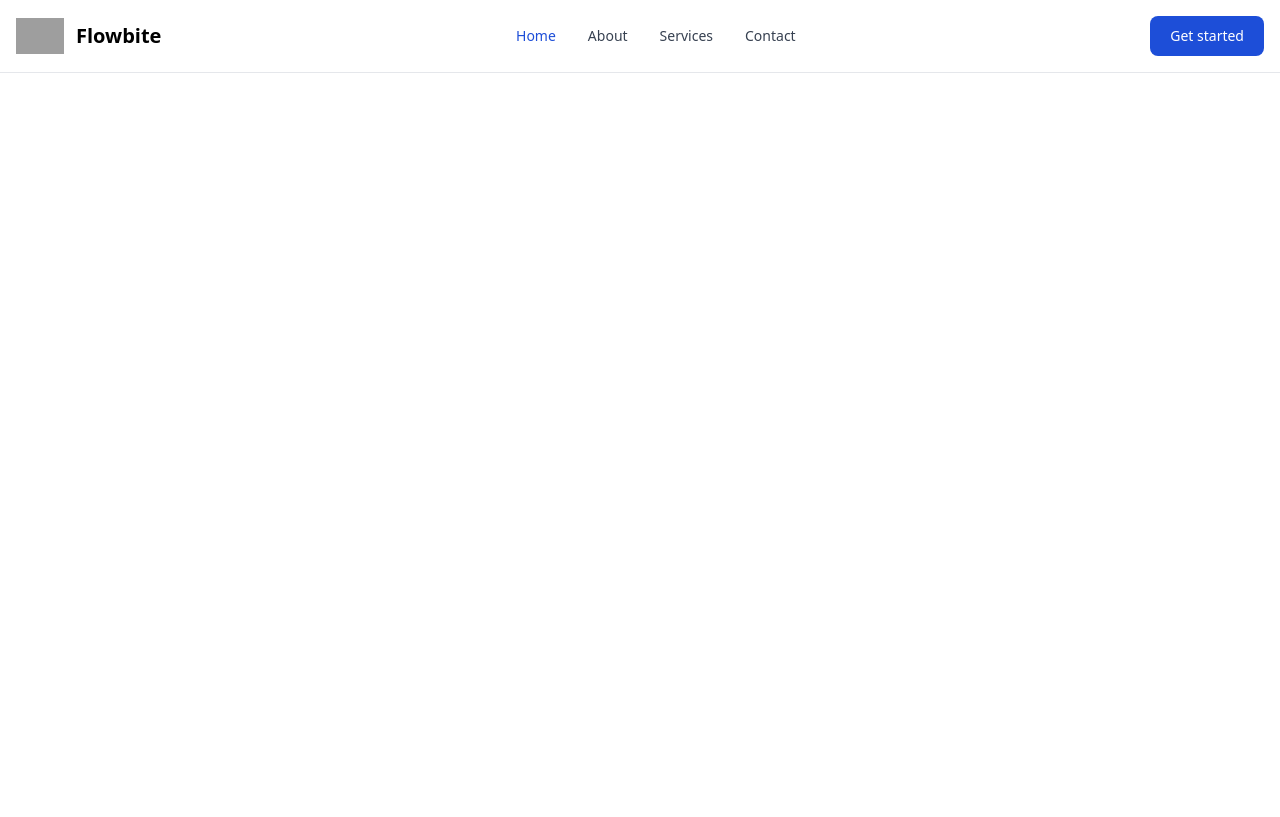
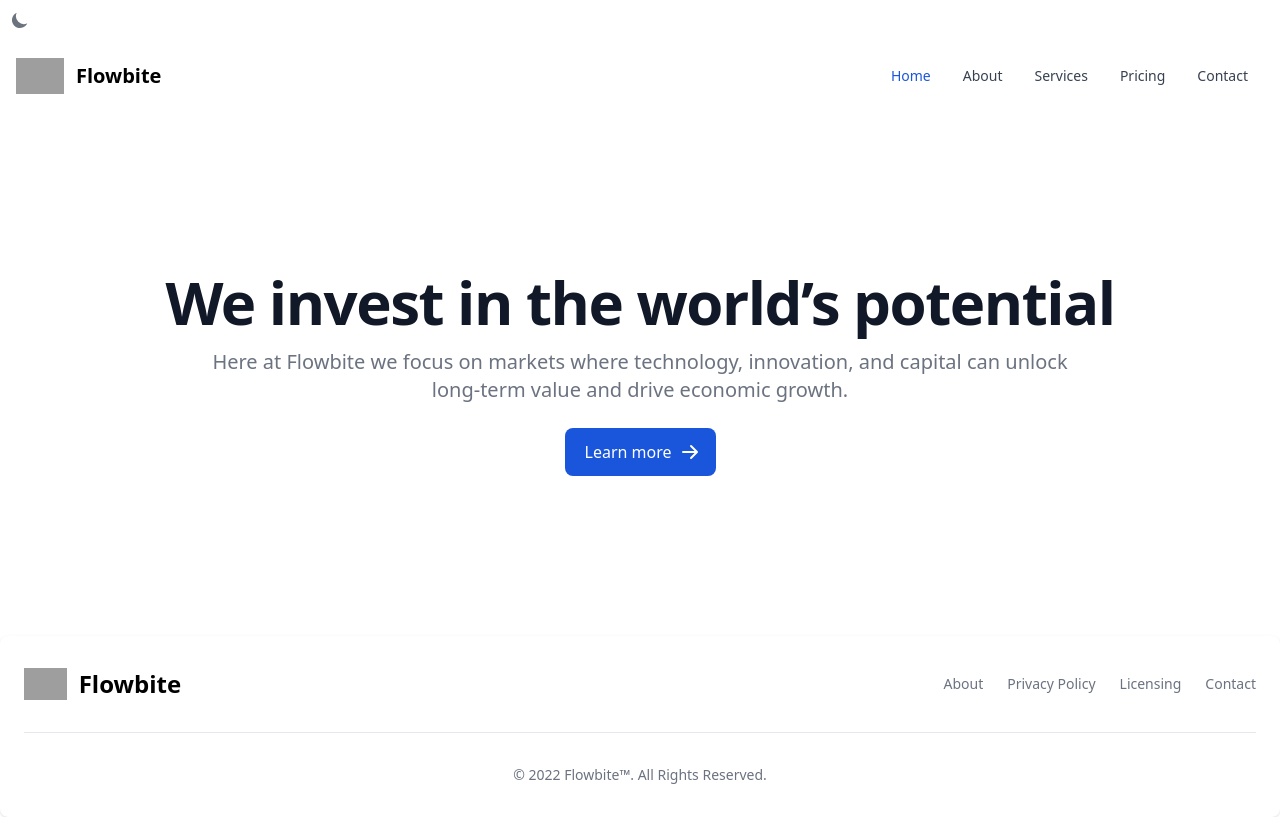
Before and after one commit to bishalbashyal33/Tailwind-Components, a React (Create React App) app: page / in a window 1280 px wide. Built offline with nearby package versions, Linux system fonts and the light colour scheme; grey boxes are pictures that could not be loaded.

Commit message:
Tailwind Flowbite Homepage Completed

```diff
--- a/package.json
+++ b/package.json
@@ -7,6 +7,7 @@
     "@testing-library/react": "^13.4.0",
     "@testing-library/user-event": "^13.5.0",
     "autoprefixer": "^10.4.13",
+    "flowbite": "^1.5.5",
     "react": "^18.2.0",
     "react-dom": "^18.2.0",
     "react-router-dom": "^6.6.1",
--- a/public/index.html
+++ b/public/index.html
@@ -25,10 +25,25 @@
       Learn how to configure a non-root public URL by running `npm run build`.
     -->
     <title>React App</title>
+    <script>
+      // On page load or when changing themes, best to add inline in `head` to avoid FOUC
+      if (localStorage.getItem('color-theme') === 'dark' || (!('color-theme' in localStorage) && window.matchMedia('(prefers-color-scheme: dark)').matches)) {
+          document.documentElement.classList.add('dark');
+      } else {
+          document.documentElement.classList.remove('dark')
+      }
+  </script>
   </head>
   <body>
+
+    <button id="theme-toggle" type="button" class="text-gray-500 dark:text-gray-400 hover:bg-gray-100 dark:hover:bg-gray-700 focus:outline-none focus:ring-4 focus:ring-gray-200 dark:focus:ring-gray-700 rounded-lg text-sm p-2.5">
+      <svg id="theme-toggle-dark-icon" class="hidden w-5 h-5" fill="currentColor" viewBox="0 0 20 20" xmlns="http://www.w3.org/2000/svg"><path d="M17.293 13.293A8 8 0 016.707 2.707a8.001 8.001 0 1010.586 10.586z"></path></svg>
+      <svg id="theme-toggle-light-icon" class="hidden w-5 h-5" fill="currentColor" viewBox="0 0 20 20" xmlns="http://www.w3.org/2000/svg"><path d="M10 2a1 1 0 011 1v1a1 1 0 11-2 0V3a1 1 0 011-1zm4 8a4 4 0 11-8 0 4 4 0 018 0zm-.464 4.95l.707.707a1 1 0 001.414-1.414l-.707-.707a1 1 0 00-1.414 1.414zm2.12-10.607a1 1 0 010 1.414l-.706.707a1 1 0 11-1.414-1.414l.707-.707a1 1 0 011.414 0zM17 11a1 1 0 100-2h-1a1 1 0 100 2h1zm-7 4a1 1 0 011 1v1a1 1 0 11-2 0v-1a1 1 0 011-1zM5.05 6.464A1 1 0 106.465 5.05l-.708-.707a1 1 0 00-1.414 1.414l.707.707zm1.414 8.486l-.707.707a1 1 0 01-1.414-1.414l.707-.707a1 1 0 011.414 1.414zM4 11a1 1 0 100-2H3a1 1 0 000 2h1z" fill-rule="evenodd" clip-rule="evenodd"></path></svg>
+  </button>
     <noscript>You need to enable JavaScript to run this app.</noscript>
-    <div id="root"></div>
+    <div id="root">
+
+    </div>
     <!--
       This HTML file is a template.
       If you open it directly in the browser, you will see an empty page.
@@ -39,5 +54,48 @@
       To begin the development, run `npm start` or `yarn start`.
       To create a production bundle, use `npm run build` or `yarn build`.
     -->
+<!--  -->
+<script>
+  var themeToggleDarkIcon = document.getElementById('theme-toggle-dark-icon');
+var themeToggleLightIcon = document.getElementById('theme-toggle-light-icon');
+
+// Change the icons inside the button based on previous settings
+if (localStorage.getItem('color-theme') === 'dark' || (!('color-theme' in localStorage) && window.matchMedia('(prefers-color-scheme: dark)').matches)) {
+    themeToggleLightIcon.classList.remove('hidden');
+} else {
+    themeToggleDarkIcon.classList.remove('hidden');
+}
+
+var themeToggleBtn = document.getElementById('theme-toggle');
+
+themeToggleBtn.addEventListener('click', function() {
+
+    // toggle icons inside button
+    themeToggleDarkIcon.classList.toggle('hidden');
+    themeToggleLightIcon.classList.toggle('hidden');
+
+    // if set via local storage previously
+    if (localStorage.getItem('color-theme')) {
+        if (localStorage.getItem('color-theme') === 'light') {
+            document.documentElement.classList.add('dark');
+            localStorage.setItem('color-theme', 'dark');
+        } else {
+            document.documentElement.classList.remove('dark');
+            localStorage.setItem('color-theme', 'light');
+        }
+
+    // if NOT set via local storage previously
+    } else {
+        if (document.documentElement.classList.contains('dark')) {
+            document.documentElement.classList.remove('dark');
+            localStorage.setItem('color-theme', 'light');
+        } else {
+            document.documentElement.classList.add('dark');
+            localStorage.setItem('color-theme', 'dark');
+        }
+    }
+
+});
+</script>
   </body>
 </html>
--- a/src/App.js
+++ b/src/App.js
@@ -1,30 +1,22 @@
 import MyButton from "./components/button";
 import Navbar from "./components/navbar";
+import HeroSection from "./components/herosection";
 import {
   BrowserRouter as Router,
   Routes,
   Route,
   Link
 } from 'react-router-dom';
+import Footer from "./components/footer";
+
 
 export default function App() {
   return (
-    <>
-      <Router>
-       <Navbar/>
+   <>
 
-       <Routes>
-
-       {/* <Route path='/get-started' element={<GetStarted/>} />
-       <Route path='/upload-page' element={<UploadPageSection/>} />
-       <Route path='/' element={<Home/>} />
-       <Route path='/extraction-status' element={<ExtractionStatus/>} />
-       <Route path='/signup-page' element={<SignupPageSection/>} />
-       <Route path='/login-page' element={<LoginPageSection/>} /> */}
-
-
-       </Routes>
-      </Router>
-     </>
+   <Navbar />
+   <HeroSection/>
+   <Footer/>
+   </>
   );
 }
--- a/src/components/button.js
+++ b/src/components/button.js
@@ -2,10 +2,14 @@
 import React from 'react';
 
 function MyButton(props) {
+
   return (
-    <button class="bg-transparent hover:bg-blue-500 text-blue-700 font-semibold hover:text-white py-2 px-4 border border-blue-500 hover:border-transparent rounded">
-    Button
+
+    <button id="theme-toggle" type="button" class="text-gray-500 dark:text-gray-400 hover:bg-gray-100 dark:hover:bg-gray-700 focus:outline-none focus:ring-4 focus:ring-gray-200 dark:focus:ring-gray-700 rounded-lg text-sm p-2.5">
+      <svg id="theme-toggle-dark-icon" class="hidden w-5 h-5" fill="currentColor" viewBox="0 0 20 20" xmlns="http://www.w3.org/2000/svg"><path d="M17.293 13.293A8 8 0 016.707 2.707a8.001 8.001 0 1010.586 10.586z"></path></svg>
+      <svg id="theme-toggle-light-icon" class="hidden w-5 h-5" fill="currentColor" viewBox="0 0 20 20" xmlns="http://www.w3.org/2000/svg"><path d="M10 2a1 1 0 011 1v1a1 1 0 11-2 0V3a1 1 0 011-1zm4 8a4 4 0 11-8 0 4 4 0 018 0zm-.464 4.95l.707.707a1 1 0 001.414-1.414l-.707-.707a1 1 0 00-1.414 1.414zm2.12-10.607a1 1 0 010 1.414l-.706.707a1 1 0 11-1.414-1.414l.707-.707a1 1 0 011.414 0zM17 11a1 1 0 100-2h-1a1 1 0 100 2h1zm-7 4a1 1 0 011 1v1a1 1 0 11-2 0v-1a1 1 0 011-1zM5.05 6.464A1 1 0 106.465 5.05l-.708-.707a1 1 0 00-1.414 1.414l.707.707zm1.414 8.486l-.707.707a1 1 0 01-1.414-1.414l.707-.707a1 1 0 011.414 1.414zM4 11a1 1 0 100-2H3a1 1 0 000 2h1z" fill-rule="evenodd" clip-rule="evenodd"></path></svg>
   </button>
+
   );
 }
 
--- /dev/null
+++ b/src/components/footer.js
@@ -0,0 +1,40 @@
+
+
+
+import React from 'react';
+
+function Footer(props) {
+
+  return (
+    <footer class="p-4 bg-white rounded-lg shadow md:px-6 md:py-8 dark:bg-gray-900">
+    <div class="sm:flex sm:items-center sm:justify-between">
+        <a href="https://flowbite.com/" class="flex items-center mb-4 sm:mb-0">
+            <img src="https://flowbite.com/docs/images/logo.svg" class="mr-3 h-8" alt="Flowbite Logo" />
+            <span class="self-center text-2xl font-semibold whitespace-nowrap dark:text-white">Flowbite</span>
+        </a>
+        <ul class="flex flex-wrap items-center mb-6 text-sm text-gray-500 sm:mb-0 dark:text-gray-400">
+            <li>
+                <a href="#" class="mr-4 hover:underline md:mr-6 ">About</a>
+            </li>
+            <li>
+                <a href="#" class="mr-4 hover:underline md:mr-6">Privacy Policy</a>
+            </li>
+            <li>
+                <a href="#" class="mr-4 hover:underline md:mr-6 ">Licensing</a>
+            </li>
+            <li>
+                <a href="#" class="hover:underline">Contact</a>
+            </li>
+        </ul>
+    </div>
+    <hr class="my-6 border-gray-200 sm:mx-auto dark:border-gray-700 lg:my-8" />
+    <span class="block text-sm text-gray-500 sm:text-center dark:text-gray-400">© 2022 <a href="https://flowbite.com/" class="hover:underline">Flowbite™</a>. All Rights Reserved.
+    </span>
+</footer>
+
+
+
+  );
+}
+
+export default Footer;
--- /dev/null
+++ b/src/components/herosection.js
@@ -0,0 +1,21 @@
+
+import React from 'react';
+
+function MyButton(props) {
+
+  return (
+
+<div class="flex flex-wrap py-40 dark:bg-gray-800 justify-center "><h1 class="text-center mb-4 text-4xl font-extrabold tracking-tight leading-none text-gray-900 md:text-5xl lg:text-6xl dark:text-white">We invest in the world’s potential</h1>
+<p class=" text-center mb-6 text-lg font-normal text-gray-500 lg:text-xl  sm:px-16 xl:px-48 dark:text-gray-400">Here at Flowbite we focus on markets where technology, innovation, and capital can unlock long-term value and drive economic growth.</p>
+<div class="flex justify-center">
+<a href="#" class="inline-flex justify-center items-center py-3 px-5 text-base font-medium text-center text-white bg-blue-700 rounded-lg hover:bg-blue-800 focus:ring-4 focus:ring-blue-300 dark:focus:ring-blue-900">
+    Learn more
+    <svg class="ml-2 -mr-1 w-5 h-5" fill="currentColor" viewBox="0 0 20 20" xmlns="http://www.w3.org/2000/svg"><path fill-rule="evenodd" d="M10.293 3.293a1 1 0 011.414 0l6 6a1 1 0 010 1.414l-6 6a1 1 0 01-1.414-1.414L14.586 11H3a1 1 0 110-2h11.586l-4.293-4.293a1 1 0 010-1.414z" clip-rule="evenodd"></path></svg>
+</a>
+</div>
+</div>
+
+  );
+}
+
+export default MyButton;
--- a/src/components/navbar.js
+++ b/src/components/navbar.js
@@ -1,38 +1,43 @@
 
 import React from 'react';
+import MyButton from './button';
 function Navbar(props) {
     return (
-        <nav class="bg-white px-2 sm:px-4 py-2.5 dark:bg-gray-900 fixed w-full z-20 top-0 left-0 border-b border-gray-200 dark:border-gray-600">
+
+
+<nav class="bg-white border-gray-200 px-2 sm:px-4 py-2.5 rounded dark:bg-gray-900">
   <div class="container flex flex-wrap items-center justify-between mx-auto">
     <a href="https://flowbite.com/" class="flex items-center">
-            <img src="https://flowbite.com/docs/images/logo.svg" class="h-6 mr-3 sm:h-9" alt="Flowbite Logo"/>
+        <img src="https://flowbite.com/docs/images/logo.svg" class="h-6 mr-3 sm:h-9" alt="Flowbite Logo" />
         <span class="self-center text-xl font-semibold whitespace-nowrap dark:text-white">Flowbite</span>
     </a>
-        <div class="flex md:order-2">
-            <button type="button" class="text-white bg-blue-700 hover:bg-blue-800 focus:ring-4 focus:outline-none focus:ring-blue-300 font-medium rounded-lg text-sm px-5 py-2.5 text-center mr-3 md:mr-0 dark:bg-blue-600 dark:hover:bg-blue-700 dark:focus:ring-blue-800">Get started</button>
-            <button data-collapse-toggle="navbar-sticky" type="button" class="inline-flex items-center p-2 text-sm text-gray-500 rounded-lg md:hidden hover:bg-gray-100 focus:outline-none focus:ring-2 focus:ring-gray-200 dark:text-gray-400 dark:hover:bg-gray-700 dark:focus:ring-gray-600" aria-controls="navbar-sticky" aria-expanded="false">
+    <button data-collapse-toggle="navbar-default" type="button" class="inline-flex items-center p-2 ml-3 text-sm text-gray-500 rounded-lg md:hidden hover:bg-gray-100 focus:outline-none focus:ring-2 focus:ring-gray-200 dark:text-gray-400 dark:hover:bg-gray-700 dark:focus:ring-gray-600" aria-controls="navbar-default" aria-expanded="false">
       <span class="sr-only">Open main menu</span>
       <svg class="w-6 h-6" aria-hidden="true" fill="currentColor" viewBox="0 0 20 20" xmlns="http://www.w3.org/2000/svg"><path fill-rule="evenodd" d="M3 5a1 1 0 011-1h12a1 1 0 110 2H4a1 1 0 01-1-1zM3 10a1 1 0 011-1h12a1 1 0 110 2H4a1 1 0 01-1-1zM3 15a1 1 0 011-1h12a1 1 0 110 2H4a1 1 0 01-1-1z" clip-rule="evenodd"></path></svg>
     </button>
-        </div>
-        <div class="items-center justify-between hidden w-full md:flex md:w-auto md:order-1" id="navbar-sticky">
+    <div class="hidden w-full md:block md:w-auto" id="navbar-default">
       <ul class="flex flex-col p-4 mt-4 border border-gray-100 rounded-lg bg-gray-50 md:flex-row md:space-x-8 md:mt-0 md:text-sm md:font-medium md:border-0 md:bg-white dark:bg-gray-800 md:dark:bg-gray-900 dark:border-gray-700">
         <li>
           <a href="#" class="block py-2 pl-3 pr-4 text-white bg-blue-700 rounded md:bg-transparent md:text-blue-700 md:p-0 dark:text-white" aria-current="page">Home</a>
         </li>
         <li>
-              <a href="#" class="block py-2 pl-3 pr-4 text-gray-700 rounded hover:bg-gray-100 md:hover:bg-transparent md:hover:text-blue-700 md:p-0 md:dark:hover:text-white dark:text-gray-400 dark:hover:bg-gray-700 dark:hover:text-white md:dark:hover:bg-transparent dark:border-gray-700">About</a>
+          <a href="#" class="block py-2 pl-3 pr-4 text-gray-700 rounded hover:bg-gray-100 md:hover:bg-transparent md:border-0 md:hover:text-blue-700 md:p-0 dark:text-gray-400 md:dark:hover:text-white dark:hover:bg-gray-700 dark:hover:text-white md:dark:hover:bg-transparent">About</a>
         </li>
         <li>
-              <a href="#" class="block py-2 pl-3 pr-4 text-gray-700 rounded hover:bg-gray-100 md:hover:bg-transparent md:hover:text-blue-700 md:p-0 md:dark:hover:text-white dark:text-gray-400 dark:hover:bg-gray-700 dark:hover:text-white md:dark:hover:bg-transparent dark:border-gray-700">Services</a>
+          <a href="#" class="block py-2 pl-3 pr-4 text-gray-700 rounded hover:bg-gray-100 md:hover:bg-transparent md:border-0 md:hover:text-blue-700 md:p-0 dark:text-gray-400 md:dark:hover:text-white dark:hover:bg-gray-700 dark:hover:text-white md:dark:hover:bg-transparent">Services</a>
         </li>
         <li>
-              <a href="#" class="block py-2 pl-3 pr-4 text-gray-700 rounded hover:bg-gray-100 md:hover:bg-transparent md:hover:text-blue-700 md:p-0 md:dark:hover:text-white dark:text-gray-400 dark:hover:bg-gray-700 dark:hover:text-white md:dark:hover:bg-transparent dark:border-gray-700">Contact</a>
+          <a href="#" class="block py-2 pl-3 pr-4 text-gray-700 rounded hover:bg-gray-100 md:hover:bg-transparent md:border-0 md:hover:text-blue-700 md:p-0 dark:text-gray-400 md:dark:hover:text-white dark:hover:bg-gray-700 dark:hover:text-white md:dark:hover:bg-transparent">Pricing</a>
+        </li>
+        <li>
+          <a href="#" class="block py-2 pl-3 pr-4 text-gray-700 rounded hover:bg-gray-100 md:hover:bg-transparent md:border-0 md:hover:text-blue-700 md:p-0 dark:text-gray-400 md:dark:hover:text-white dark:hover:bg-gray-700 dark:hover:text-white md:dark:hover:bg-transparent">Contact</a>
         </li>
       </ul>
     </div>
   </div>
 </nav>
+
+
     );
   }
 
--- a/src/index.js
+++ b/src/index.js
@@ -7,6 +7,7 @@ import reportWebVitals from './reportWebVitals';
 const root = ReactDOM.createRoot(document.getElementById('root'));
 root.render(
   <React.StrictMode>
+
     <App />
   </React.StrictMode>
 );
--- a/tailwind.config.js
+++ b/tailwind.config.js
@@ -2,9 +2,10 @@
 module.exports = {
   content: [
     "./src/**/*.{js,jsx,ts,tsx}",
+    "./node_modules/flowbite/**/*.js",
   ],
   theme: {
     extend: {},
   },
-  plugins: [],
+  plugins: [require('flowbite/plugin')],
 }
```
Also changed, not shown: 1 other file (tests, documents, lock files or other folders). Lines whose indentation alone changed are shown as unchanged.
